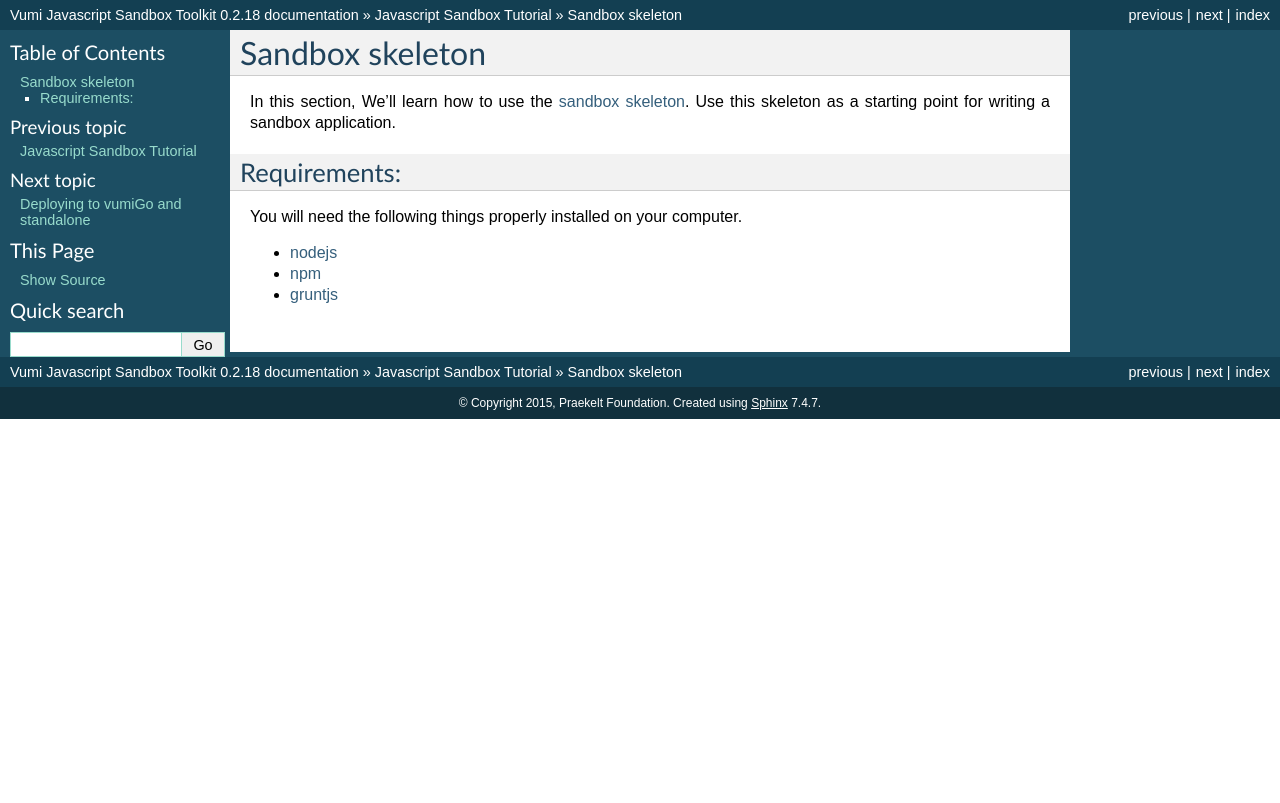
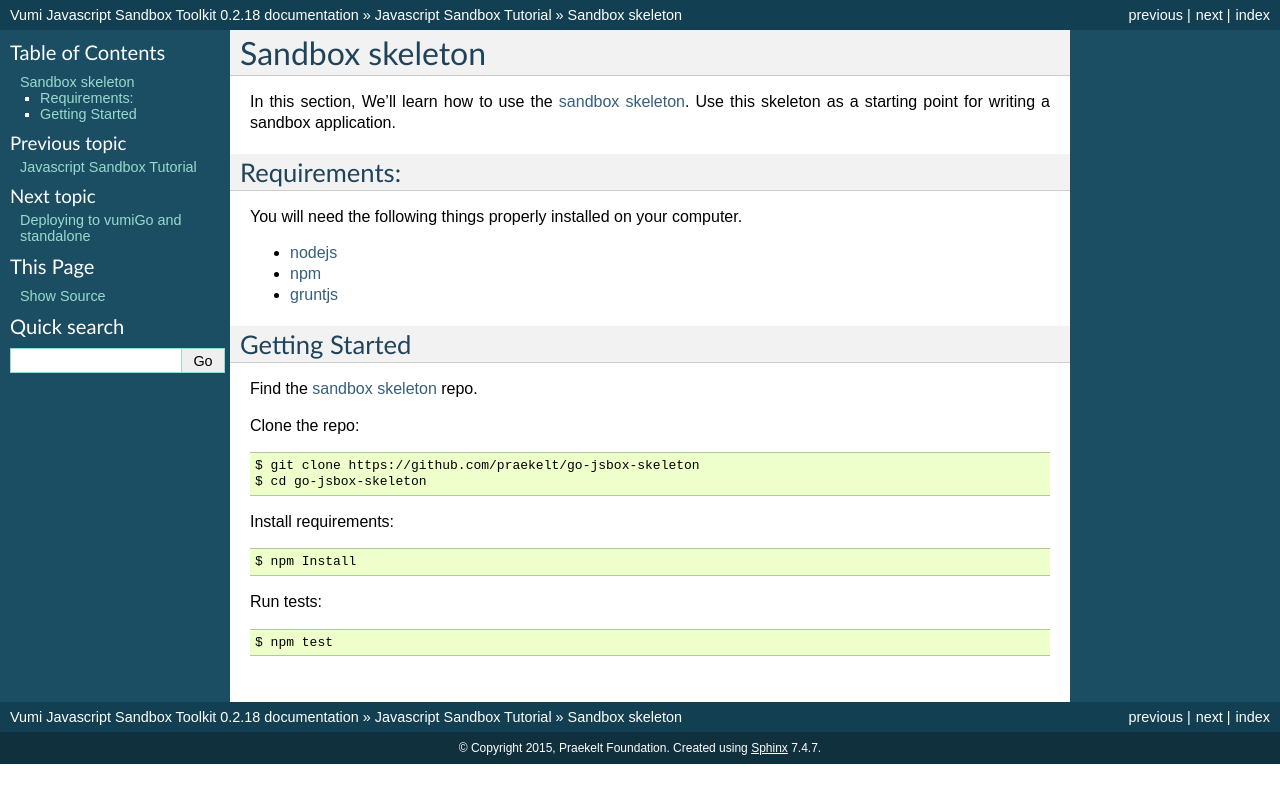
Before and after one commit to praekeltfoundation/vumi-jssandbox-toolkit, a Sphinx documentation site: the page built from docs/tutorial/sandbox_skeleton.rst, in a window 1280 px wide. Shown: the top 803 px of the page. Built offline with Sphinx 7.4.7, drawn with Linux system fonts in a browser that asks for light colours.

Commit message:
getting started

```diff
--- a/docs/tutorial/sandbox_skeleton.rst
+++ b/docs/tutorial/sandbox_skeleton.rst
@@ -12,3 +12,22 @@ You will need the following things properly installed on your computer.
 - `nodejs <https://nodejs.org/en/>`_
 - `npm <https://docs.npmjs.com/>`_
 - `gruntjs <http://gruntjs.com/>`_
+
+
+Getting Started
+---------------
+
+Find the `sandbox skeleton <https://github.com/praekelt/go-jsbox-skeleton>`_ repo.
+
+Clone the repo::
+
+	$ git clone https://github.com/praekelt/go-jsbox-skeleton
+	$ cd go-jsbox-skeleton
+
+Install requirements::
+
+    $ npm Install
+
+Run tests::
+
+    $ npm test
```
